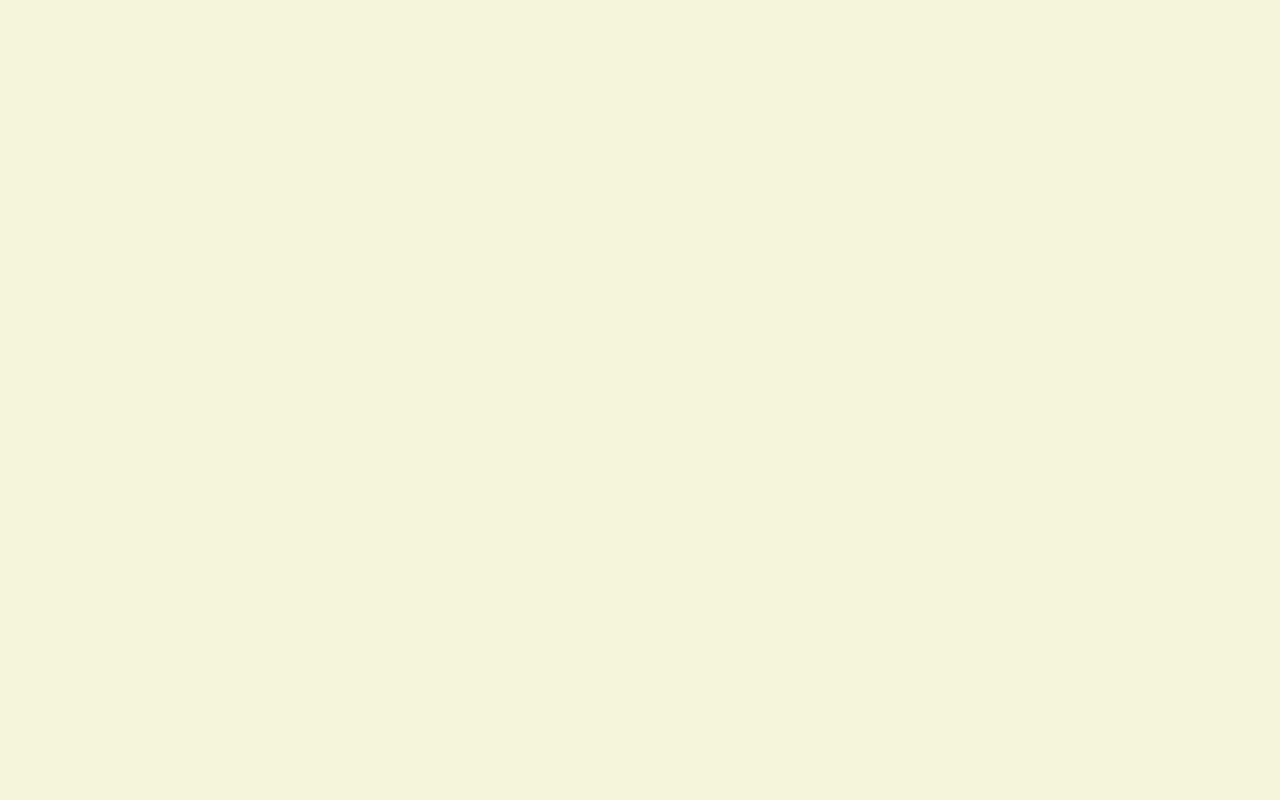
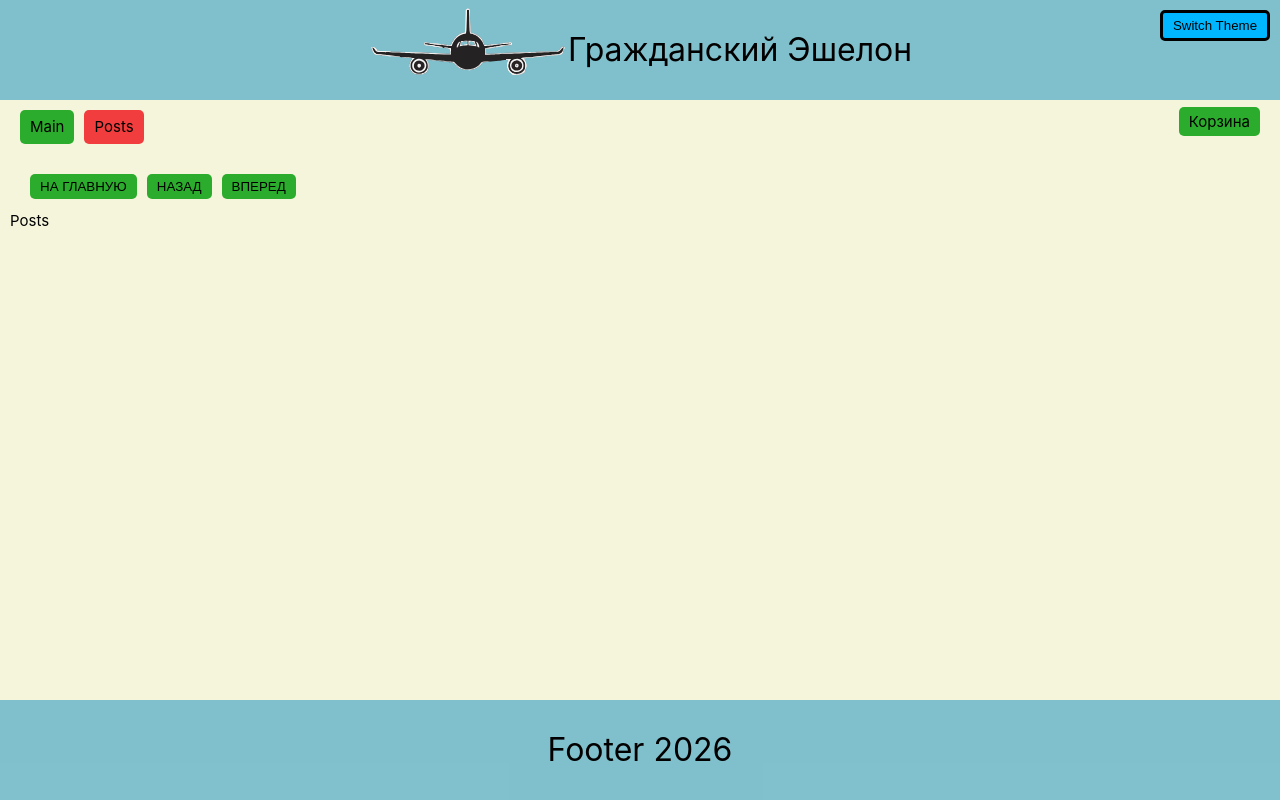
Before and after one commit to arnollder/aero_nexus, a Vue app: page /news in a window 1280 px wide. Before the commit this address had no page. Built offline with nearby package versions, Linux system fonts and the light colour scheme.

Commit message:
feat: NewsPost кнопка для перехода к списку постов

```diff
--- a/src/components/NewsPost.vue
+++ b/src/components/NewsPost.vue
@@ -1,6 +1,7 @@
 <template>
   <div class="posts_conteiner">
-    <div>Post: {{ route.params.id }}</div>
+    <button class="btn" @click="router.push({name: 'news'})">К списку постов</button>
+    <div >Post: {{ route.params.id }}</div>
   </div>
 </template>
 
--- a/src/components/layouts/MainLayout.vue
+++ b/src/components/layouts/MainLayout.vue
@@ -4,7 +4,7 @@
     <nav class="nav_all">
       <div class="nav_left">
         <RouterLink :activeClass="'active-link'" class="nav_btn" :to="{name: 'home'}">Main</RouterLink>
-        <RouterLink :activeClass="'active-link'" class="nav_btn" :to="{name: 'posts'}">Posts</RouterLink>
+        <RouterLink :activeClass="'active-link'" class="nav_btn" :to="{name: 'news'}">Posts</RouterLink>
       </div>
       <div class="nav_right">
         <RouterLink :activeClass="'active-link'" class="nav_btn" :to="{name: 'cart'}">Корзина</RouterLink>
--- a/src/router/index.ts
+++ b/src/router/index.ts
@@ -8,17 +8,20 @@ const router = createRouter({
       path: '/',
       name: 'home',
       component: () => import('@/views/MainView.vue'),
+      meta: {
+        layout: MainLayout,
+      },
     },
     {
-      path: '/posts',
-      name: 'posts',
+      path: '/news',
+      name: 'news',
       component: () => import('@/components/NewsPosts.vue'),
       meta: {
         layout: MainLayout,
       },
     },
     {
-      path: '/posts/:id',
+      path: '/news/:id',
       name: 'post',
       component: () => import('@/components/NewsPost.vue'),
       meta: {
@@ -36,7 +39,7 @@ const router = createRouter({
   ],
 });
 
-const isAuth = false;
+const isAuth = true;
 
 router.beforeEach((to) => {
   if (to.name === 'cart' && !isAuth) {
--- a/src/views/MainView.vue
+++ b/src/views/MainView.vue
@@ -1,13 +1,13 @@
 <template>
   <div :class="toggleStyles">
-    <MainLayout @toggleTheme="toggleTheme" :statusDark="statusDark">
+    <!-- <MainLayout @toggleTheme="toggleTheme" :statusDark="statusDark"> -->
       <MainContent class="border" title="Летательные аппараты" :statusDark="statusDark" />
       <button class="sidebar_open_close" @click="toggleSidebar">
         <img v-if="!isSidebar" class="open-close" src="/src/assets/images/buttons/sidebar_open.png" alt="" />
         <img v-if="isSidebar" class="open-close" src="/src/assets/images/buttons/sidebar_close.png" alt="" />
       </button>
       <SidebarNav v-if="isSidebar" class="border" :statusDark="statusDark" />
-    </MainLayout>
+    <!-- </MainLayout> -->
   </div>
 </template>
 
```
